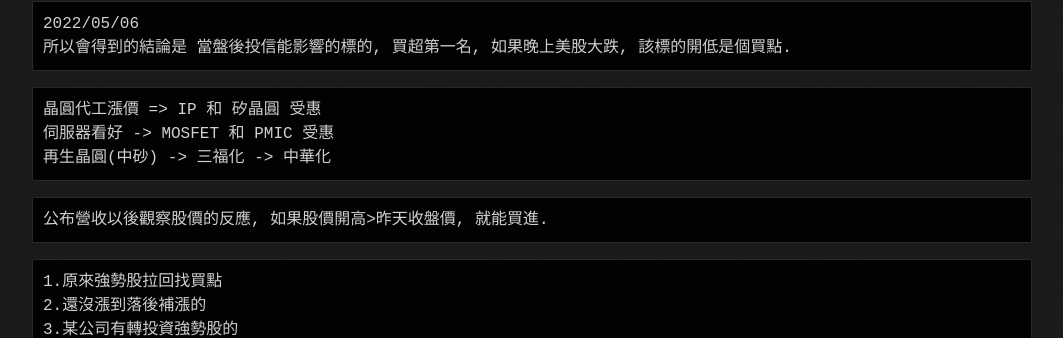
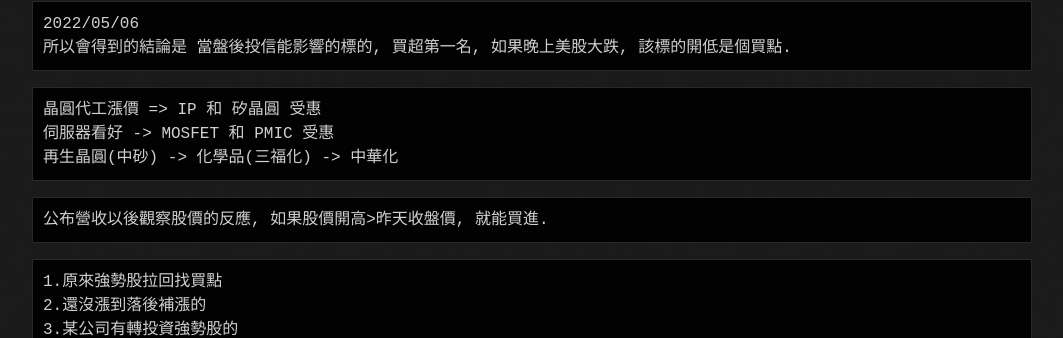
Before and after one commit to lepg5487/Stock_God, a Jekyll site: the page built from experience.md, in a window 1280 px wide and 900 px high, scrolled down 729 px. Shown: the part 159-497 px from the top of the window, without its empty margins (108-1171 px from the left). Built offline with Jekyll 4.4.1, drawn with Linux system fonts in a browser that asks for light colours; our own code applies the rules of GitHub Pages for plain Markdown files.

Commit message:
Update experience.md

````diff
--- a/experience.md
+++ b/experience.md
@@ -40,7 +40,7 @@
 ```
 晶圓代工漲價 => IP 和 矽晶圓 受惠
 伺服器看好 -> MOSFET 和 PMIC 受惠
-再生晶圓(中砂) -> 三福化 -> 中華化
+再生晶圓(中砂) -> 化學品(三福化) -> 中華化
 ```
 ```
 公布營收以後觀察股價的反應, 如果股價開高>昨天收盤價, 就能買進.
````
